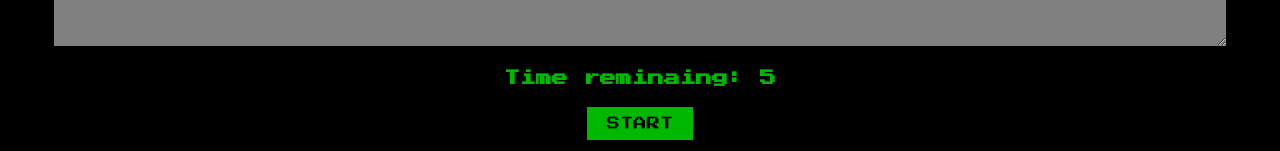
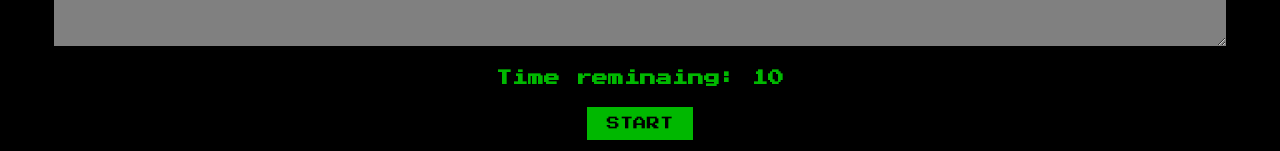
Before and after one commit to victorgzv/speed-typing-game, a React (Create React App) app: page / in a window 1280 px wide. Shown: the part 244-395 px from the top of the page. Built offline with nearby package versions, Linux system fonts and the light colour scheme.

Commit message:
added custom hook for separation of concerns

```diff
--- a/src/App.js
+++ b/src/App.js
@@ -1,49 +1,16 @@
 import './App.css';
+import useWordHook from './hooks/useWordHook';
 
-import React,{useState,useEffect,useRef} from "react"
 
 function App() {
-  const STARTING_TIME = 5
-  const [text, setText] = useState("")
-  const [timeRemaining, setTimeRemaining] = useState(STARTING_TIME)
-  const [isTimeRunning, setIsTimeRunning] = useState(false)
-  const [wordCount, setWordCount] = useState(0)
-  const textBoxRef = useRef(null)
 
-  function handleChange(e) {
-      const {value} = e.target
-      setText(value)
-  }
-
-  function startGame(){
-    setIsTimeRunning(true)
-    setTimeRemaining(STARTING_TIME)
-    setText("")
-    setWordCount(0)
-    textBoxRef.current.disabled = false
-    textBoxRef.current.focus()
-  }
-
-  function endGame(){
-    setIsTimeRunning(false)
-    setWordCount(calculateWordCount(text))
-  }
-
-  function calculateWordCount(text) {
-    const wordsArr = text.trim().split(" ")
-    return wordsArr.filter(word => word !== "").length
-  }
-
-useEffect(() => {
-  if(isTimeRunning && timeRemaining > 0) {
-      setTimeout(() => {
-          setTimeRemaining(time => time - 1)
-      }, 1000)
-  } else if(timeRemaining === 0){
-      endGame()
-  }
-}, [timeRemaining,isTimeRunning])
-
+    const {textBoxRef,
+          text,
+          handleChange,
+          isTimeRunning,
+          timeRemaining,
+          startGame,
+          wordCount} = useWordHook()
 
   console.log(text)
     return (
--- /dev/null
+++ b/src/hooks/useWordHook.js
@@ -0,0 +1,49 @@
+import {useState, useEffect, useRef}  from "react"
+
+function useWordHook(startingTime = 10){
+
+    const [text, setText] = useState("")
+    const [timeRemaining, setTimeRemaining] = useState(startingTime)
+    const [isTimeRunning, setIsTimeRunning] = useState(false)
+    const [wordCount, setWordCount] = useState(0)
+    const textBoxRef = useRef(null)
+
+    function handleChange(e) {
+        const {value} = e.target
+        setText(value)
+    }
+
+    function startGame(){
+      setIsTimeRunning(true)
+      setTimeRemaining(startingTime)
+      setText("")
+      setWordCount(0)
+      textBoxRef.current.disabled = false
+      textBoxRef.current.focus()
+    }
+
+    function endGame(){
+      setIsTimeRunning(false)
+      setWordCount(calculateWordCount(text))
+    }
+
+    function calculateWordCount(text) {
+      const wordsArr = text.trim().split(" ")
+      return wordsArr.filter(word => word !== "").length
+    }
+
+  useEffect(() => {
+    if(isTimeRunning && timeRemaining > 0) {
+        setTimeout(() => {
+            setTimeRemaining(time => time - 1)
+        }, 1000)
+    } else if(timeRemaining === 0){
+        endGame()
+    }
+  }, [timeRemaining,isTimeRunning])
+
+  return {textBoxRef,text,handleChange,isTimeRunning,timeRemaining,startGame,wordCount}
+
+}
+
+export default useWordHook
```
